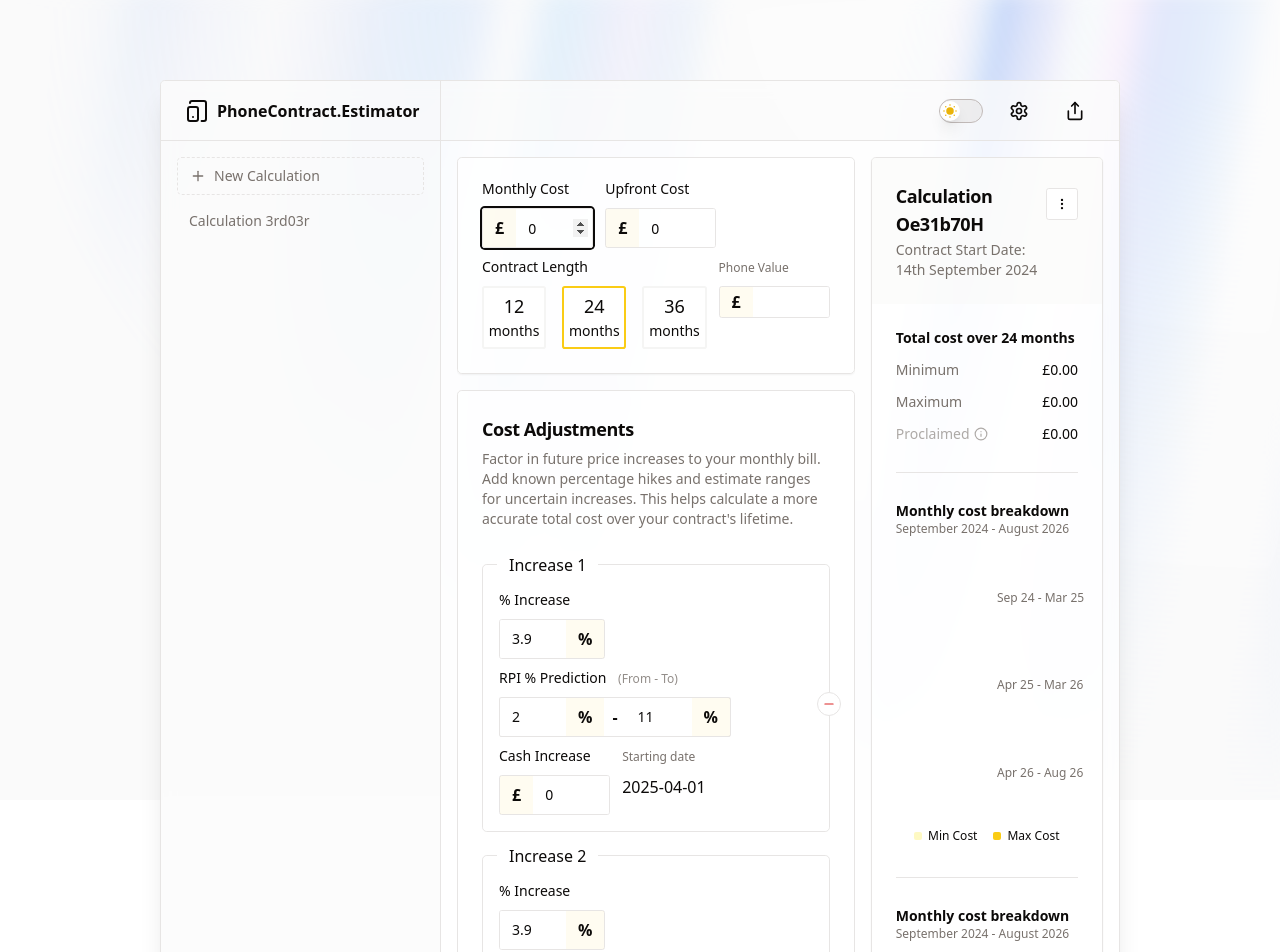
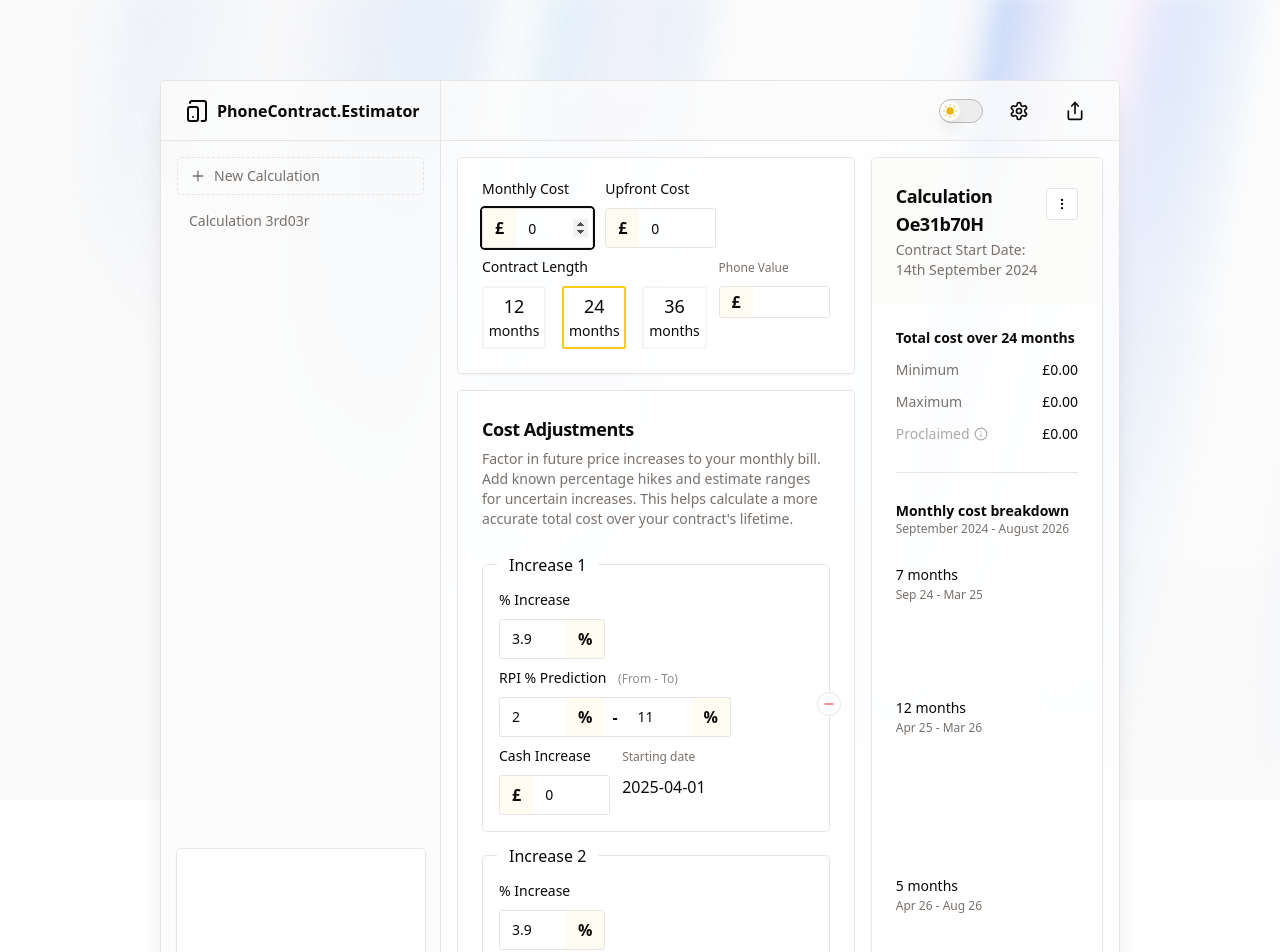
Before and after one commit to desw0lf/phone-plan-calculator, a React (Vite) app: page / in a window 1280 px wide. Shown: the top 952 px of the page. Built offline with nearby package versions, Linux system fonts and the light colour scheme.

Commit message:
remove recharts

```diff
--- a/package.json
+++ b/package.json
@@ -28,7 +28,6 @@
     "lucide-react": "^0.441.0",
     "react": "^18.3.1",
     "react-dom": "^18.3.1",
-    "recharts": "2.13.0-alpha.5",
     "tailwind-merge": "^2.5.2",
     "tailwindcss-animate": "^1.0.7"
   },
--- a/src/index.css
+++ b/src/index.css
@@ -24,11 +24,6 @@
     --input: 20 5.9% 90%;
     --ring: 20 14.3% 4.1%;
     --radius: 0.3rem;
-    --chart-1: 12 76% 61%;
-    --chart-2: 173 58% 39%;
-    --chart-3: 197 37% 24%;
-    --chart-4: 43 74% 66%;
-    --chart-5: 27 87% 67%;
   }
 
   .dark {
@@ -51,20 +46,15 @@
     --border: 12 6.5% 15.1%;
     --input: 12 6.5% 15.1%;
     --ring: 35.5 91.7% 32.9%;
-    --chart-1: 220 70% 50%;
-    --chart-2: 160 60% 45%;
-    --chart-3: 30 80% 55%;
-    --chart-4: 280 65% 60%;
-    --chart-5: 340 75% 55%;
   }
 
   :root {
-    --input-label: hsl(var(--primary) / .06);
+    --input-label: hsl(var(--primary) / 0.06);
     --input-label-foreground: var(--foreground);
   }
 
   .dark {
-    --input-label: hsl(var(--background) / .06);
+    --input-label: hsl(var(--background) / 0.06);
     --input-label-foreground: hsl(var(--primary));
   }
 }
--- a/src/pages/home/calculator/sidebar-summary.tsx
+++ b/src/pages/home/calculator/sidebar-summary.tsx
@@ -6,7 +6,6 @@ import { Separator } from "@/components/ui/separator";
 import { Button } from "@/components/ui/button";
 import { Tooltip, TooltipContent, TooltipTrigger } from "@/components/ui/tooltip";
 import { Card, CardContent, CardDescription, CardFooter, CardHeader, CardTitle } from "@/components/ui/card";
-import { CalculatorChart } from "./calculator-chart";
 import { MonthlyChart } from "./monthly-chart";
 import { generatePaymentMonths } from "@/helpers/generate-payment-months";
 import { prettyDate, prettyRange } from "@/utils/pretty-date";
@@ -164,12 +163,6 @@ export const SidebarSummary: React.FC<{ state: CalculatorState["parsed"]; contra
             <div className="font-semibold">Monthly cost breakdown</div>
             <p className="text-xs text-muted-foreground">{dateLabel}</p>
           </div>
-          <CalculatorChart concatenatedMonthlyBreakdown={concatenatedMonthlyBreakdown} />
-          <Separator className="my-4" />
-          <div>
-            <div className="font-semibold">Monthly cost breakdown</div>
-            <p className="text-xs text-muted-foreground">{dateLabel}</p>
-          </div>
           <MonthlyChart concatenatedMonthlyBreakdown={concatenatedMonthlyBreakdown} />
         </div>
       </CardContent>
```
Also changed, not shown: src/components/ui/chart.txt (renamed from src/components/ui/chart.tsx), src/pages/home/calculator/calculator-chart.txt (renamed from src/pages/home/calculator/calculator-chart.tsx), 1 other file (tests, documents, lock files or other folders).
